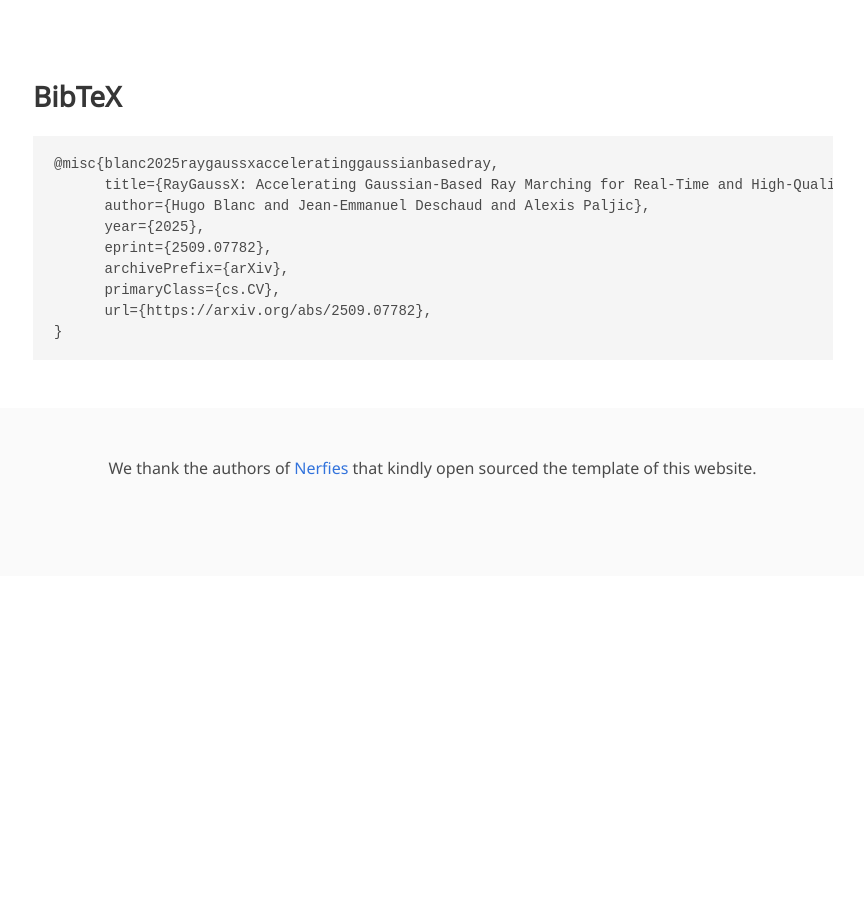
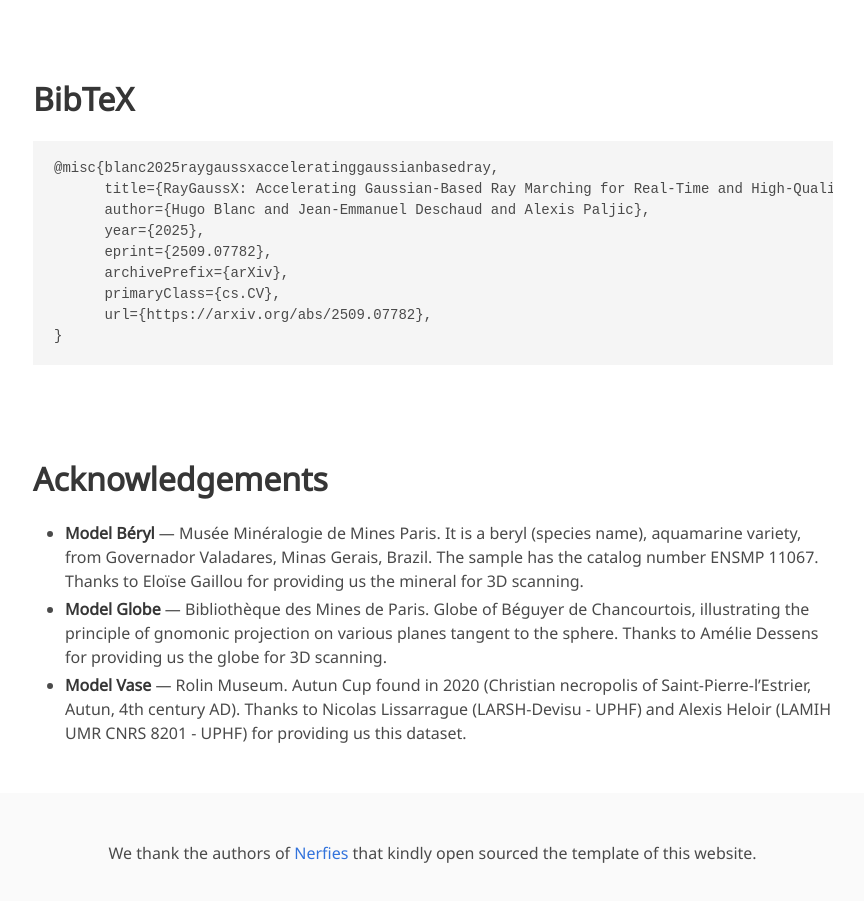
Before and after one commit to raygaussx/raygaussx.github.io, a plain HTML site: page index.html in a window 1280 px wide. Shown: the part 3941-4842 px from the top of the page, without its empty margins (207-1071 px from the left). Before the commit the page ends 4517 px from the top, so only its background shows below. Drawn offline with nearby package versions, Linux system fonts and the light colour scheme; a script that the page names is missing; some icons are missing; a web font is replaced by a local one.

Commit message:
Acknowledgements

```diff
--- a/index.html
+++ b/index.html
@@ -211,7 +211,7 @@
 
 <section class="section" id="BibTeX">
   <div class="container is-max-desktop content">
-    <h2 class="title">BibTeX</h2>
+    <h2 class="title is-3">BibTeX</h2>
     <pre><code>@misc{blanc2025raygaussxacceleratinggaussianbasedray,
       title={RayGaussX: Accelerating Gaussian-Based Ray Marching for Real-Time and High-Quality Novel View Synthesis},
       author={Hugo Blanc and Jean-Emmanuel Deschaud and Alexis Paljic},
@@ -221,6 +221,30 @@
       primaryClass={cs.CV},
       url={https://arxiv.org/abs/2509.07782},
 }</code></pre>
+  </div>
+</section>
+
+<section class="section" id="acknowledgements">
+  <div class="container is-max-desktop content">
+    <h2 class="title is-3">Acknowledgements</h2>
+    <ul>
+      <li>
+        <strong>Model Béryl</strong> — Musée Minéralogie de Mines Paris.
+        It is a beryl (species name), aquamarine variety, from Governador Valadares, Minas Gerais, Brazil.
+        The sample has the catalog number ENSMP 11067.
+        Thanks to Eloïse Gaillou for providing us the mineral for 3D scanning.
+      </li>
+      <li>
+        <strong>Model Globe</strong> — Bibliothèque des Mines de Paris.
+        Globe of Béguyer de Chancourtois, illustrating the principle of gnomonic projection on various planes tangent to the sphere.
+        Thanks to Amélie Dessens for providing us the globe for 3D scanning.
+      </li>
+      <li>
+        <strong>Model Vase</strong> — Rolin Museum.
+        Autun Cup found in 2020 (Christian necropolis of Saint-Pierre-l’Estrier, Autun, 4th century AD).
+        Thanks to Nicolas Lissarrague (LARSH-Devisu - UPHF) and Alexis Heloir (LAMIH UMR CNRS 8201 - UPHF) for providing us this dataset.
+      </li>
+    </ul>
   </div>
 </section>
 
```
